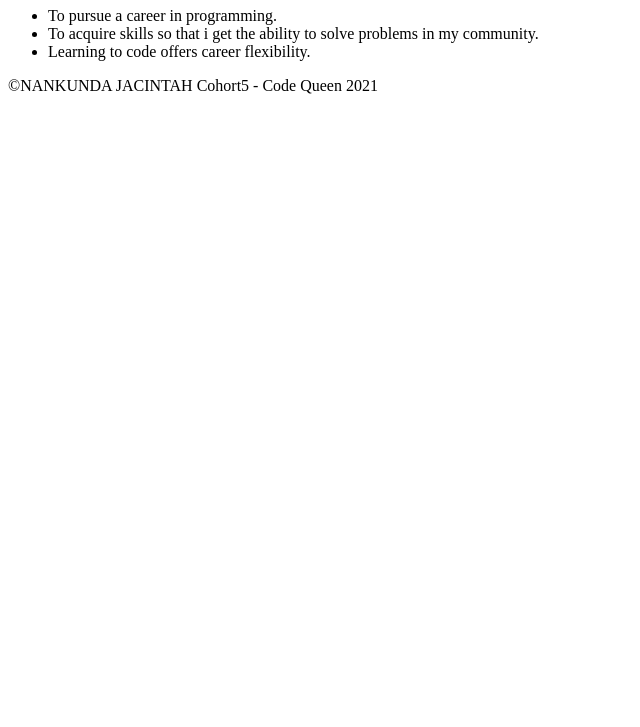
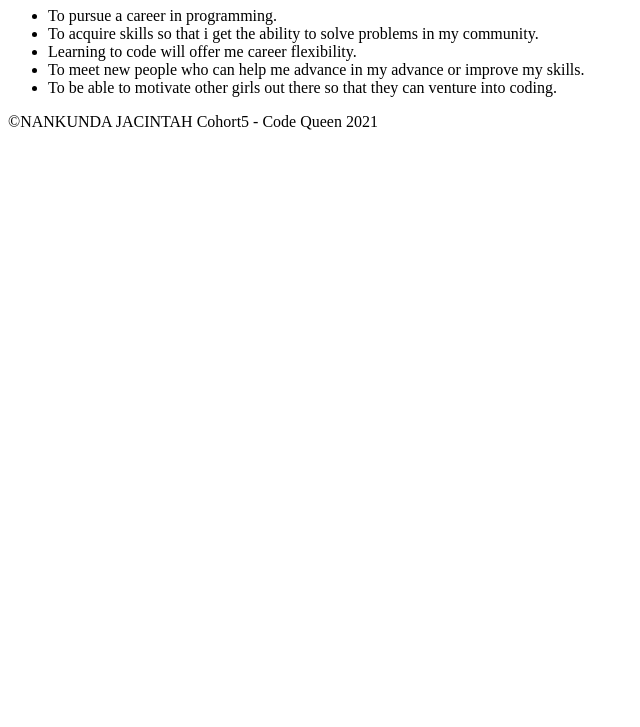
Before and after one commit to nankundajacintah/Code-Queen-Assignment-3, a plain HTML site: page index.html in a window 1280 px wide. Shown: the part 73-800 px from the top of the page, without its empty margins (0-640 px from the left). Drawn offline with Linux system fonts and the light colour scheme.

Commit message:
Assignment Three Repo

```diff
--- a/index.html
+++ b/index.html
@@ -8,7 +8,9 @@
     <ul>
         <li>To pursue a career in programming.</li>
         <li>To acquire skills so that i get the ability to solve problems in my community.</li>
-        <li>Learning to code offers career flexibility.</li>
+        <li>Learning to code will offer me career flexibility.</li>
+        <li>To meet new people who can help me advance in my advance or improve my skills.</li>
+        <li>To be able to motivate other girls out there so that they can venture into coding.</li>
     </ul>
 
     <footer>
```
